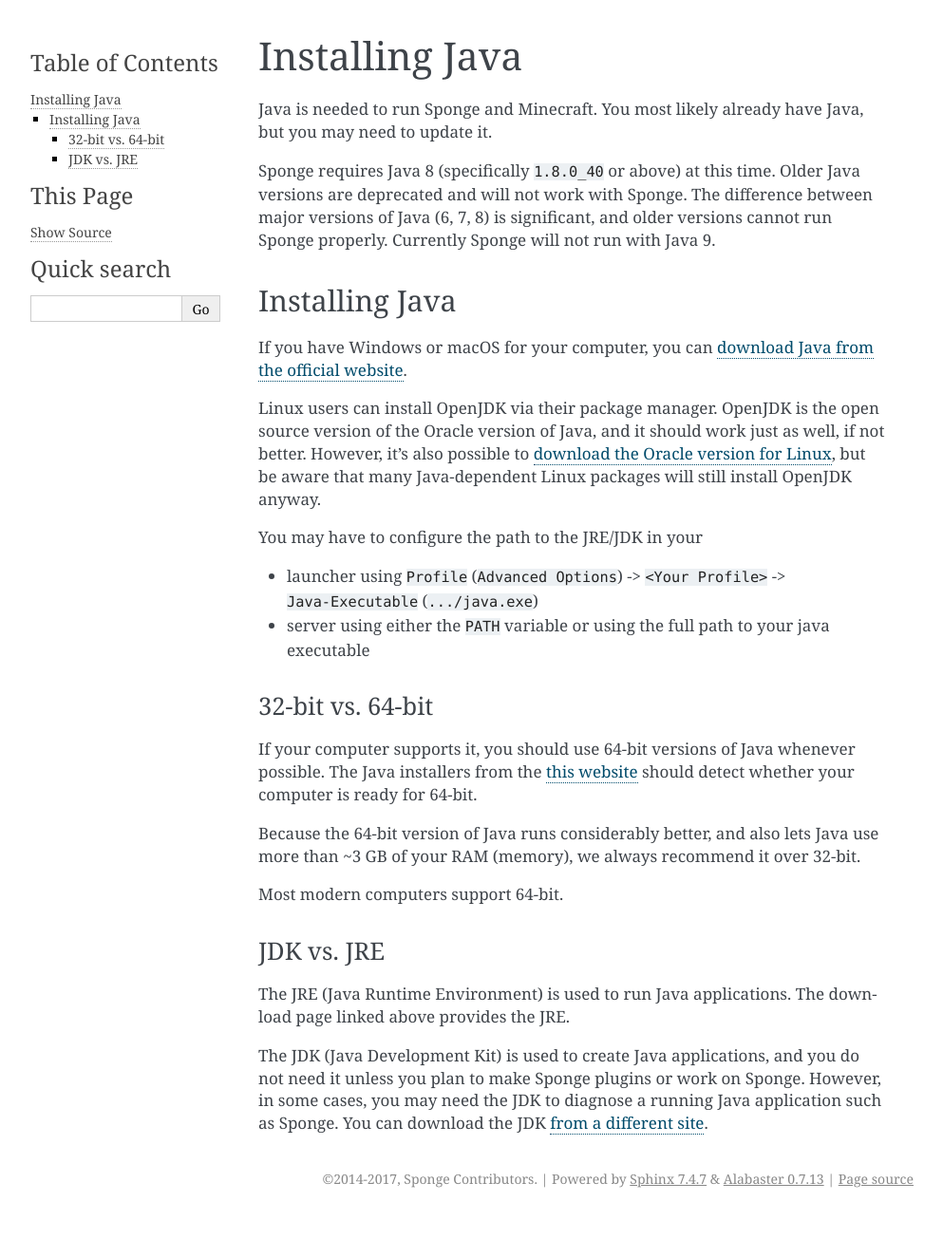
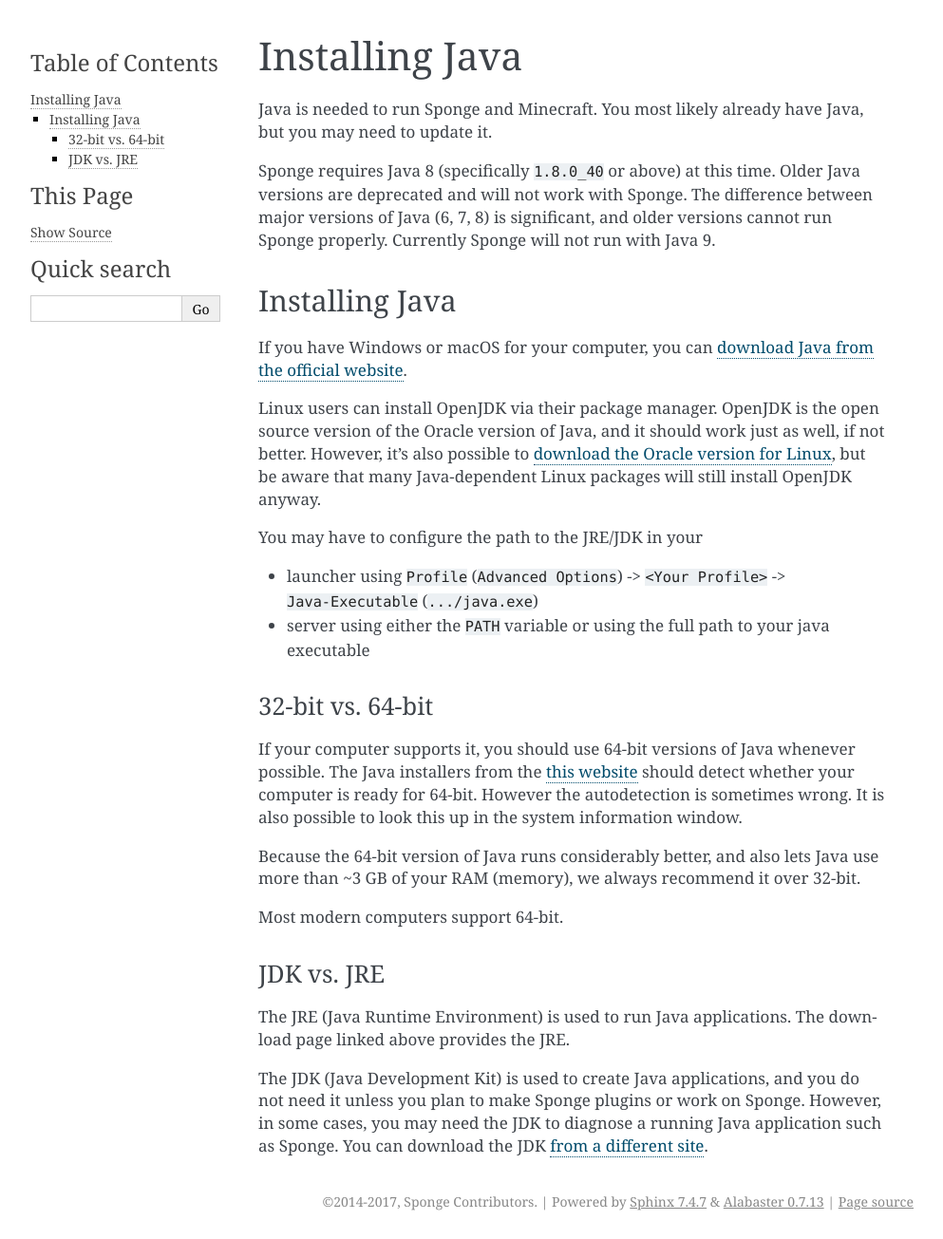
Before and after one commit to SpongePowered/SpongeDocs, a Sphinx documentation site: the page built from source/server/getting-started/jre.rst, in a window 1280 px wide. Shown: the whole page at 95% size, without its empty margins (148-1141 px from the left). Built offline with Sphinx 7.4.7, drawn with Linux system fonts in a browser that asks for light colours; pages that are not in the unit, such as notebooks, are missing from menus; before the commit the page ends 1281 px from its top, so only the background shows below that.

Commit message:
Add note that the detection is sometimes wrong.

```diff
--- a/source/server/getting-started/jre.rst
+++ b/source/server/getting-started/jre.rst
@@ -29,6 +29,7 @@
 
 If your computer supports it, you should use 64-bit versions of Java whenever possible. The Java installers from the
 `this website <https://java.com/en/download/>`__ should detect whether your computer is ready for 64-bit.
+However the autodetection is sometimes wrong. It is also possible to look this up in the system information window.
 
 Because the 64-bit version of Java runs considerably better, and also lets Java use more than ~3 GB of your RAM (memory),
 we always recommend it over 32-bit.
```
